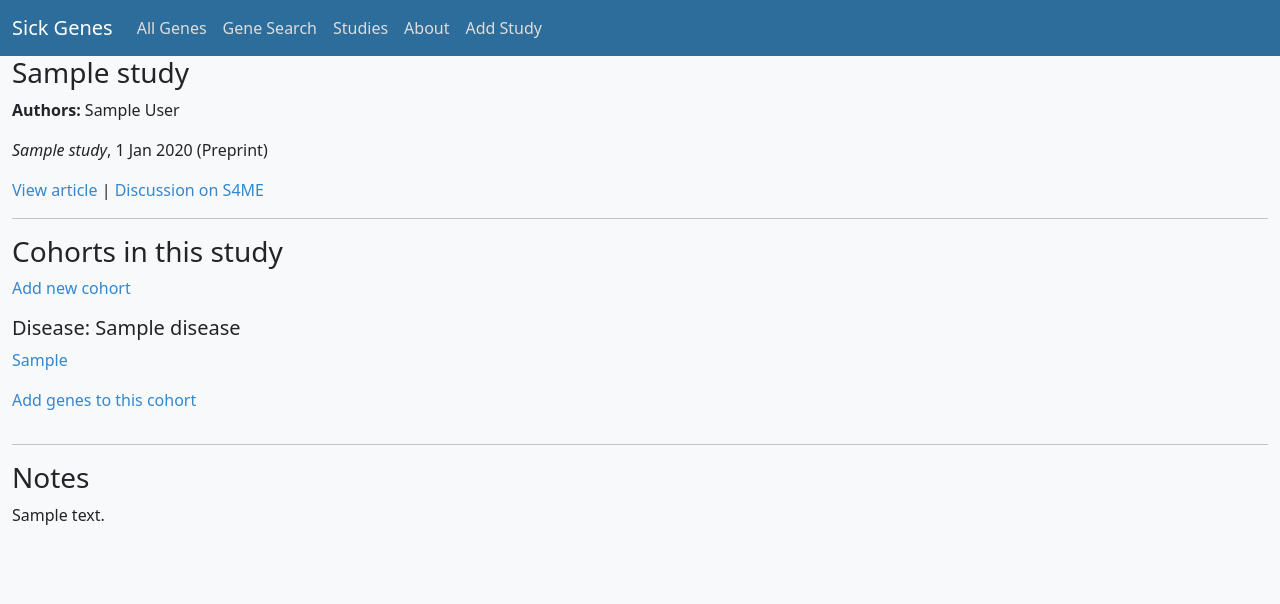
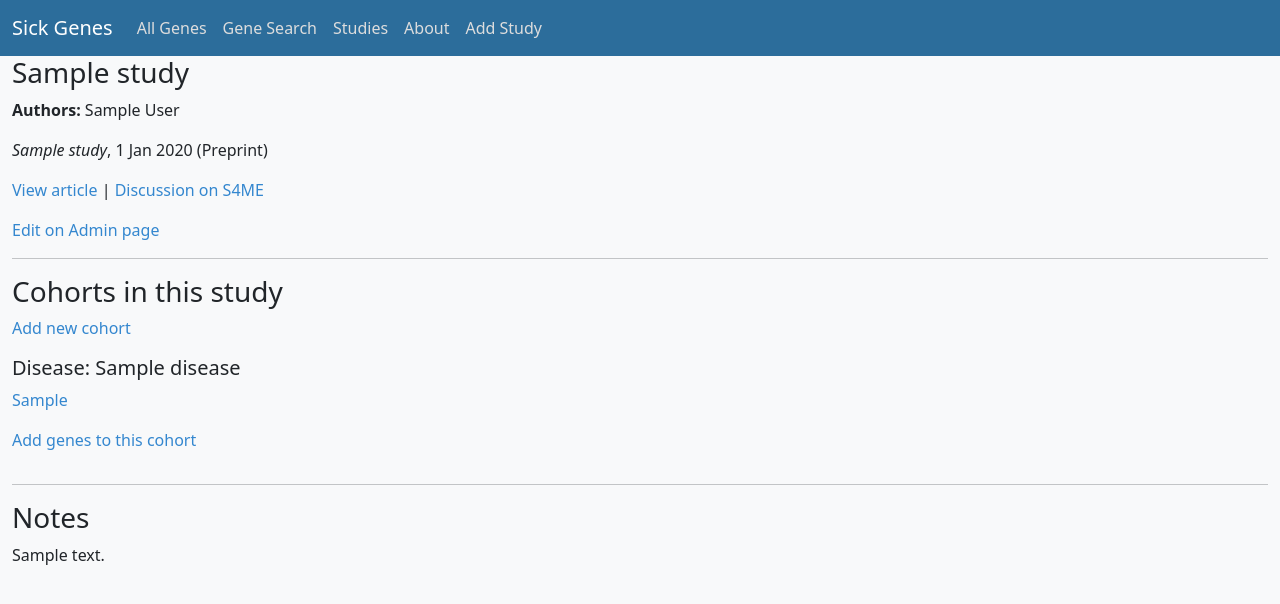
Before and after one commit to ruvilonix/sick-genes, a Django app: page /study/1/ in a window 1280 px wide. Shown: the top 604 px of the page. Run offline with Django 5.2, Linux system fonts and the light colour scheme; a user stored in the database is signed in; tables that the repository leaves empty hold one stand-in row (values such as "Sample post"); parts of the project's set-up code (start-up, migrations or seed data) failed here and were passed over.

Commit message:
pass model meta to study template and show link to admin change page for staff

```diff
--- a/sickgenes/templates/sickgenes/study.html
+++ b/sickgenes/templates/sickgenes/study.html
@@ -1,4 +1,5 @@
 {% extends 'sickgenes/base.html' %}
+{% load admin_urls %}
 
 {% block title %}{{ study.title }}{% endblock %}
 
@@ -26,6 +27,12 @@
         {% if study.doi %}|{% endif %} <a href="{{ study.s4me_url }}" target="_blank">Discussion on S4ME</a>
     {% endif %}
 </p>
+
+{% if request.user.is_staff %}
+<p>
+    <a href="{% url opts|admin_urlname:'change' study.pk %}" target="_blank">Edit on Admin page</a>
+</p>
+{% endif %}
 
 <hr>
 
--- a/sickgenes/views/views.py
+++ b/sickgenes/views/views.py
@@ -33,7 +33,12 @@ def study(request, study_id):
         pk=study_id
     )
 
-    return render(request, 'sickgenes/study.html', context={'study': study})
+    context = {
+        'opts': Study._meta,
+        'study': study,
+    }
+
+    return render(request, 'sickgenes/study.html', context)
 
 def study_list(request):
     """
```
